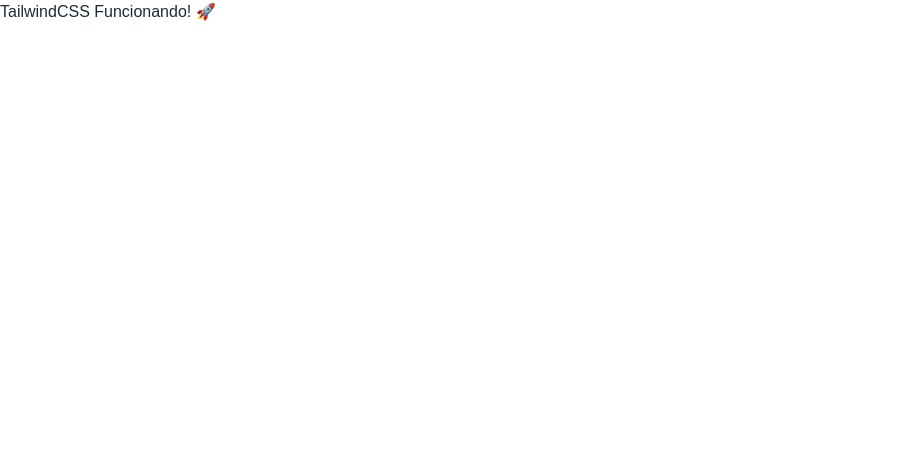
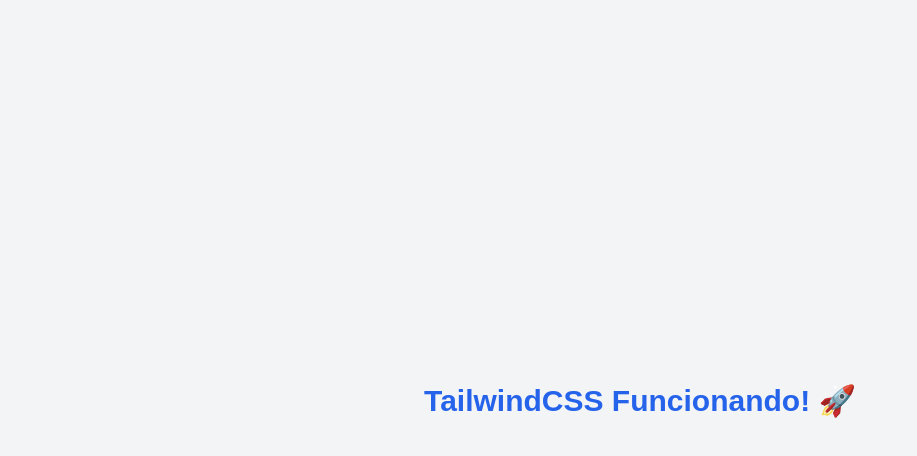
Before and after one commit to tercette/my-design-system, a Next.js app: page / in a window 1280 px wide. Shown: the top 456 px of the page, without its empty margins (0-917 px from the left). Built offline with nearby package versions, Linux system fonts and the light colour scheme.

Commit message:
fix: rotas corretas configuradas

```diff
--- a/tailwind.config.js
+++ b/tailwind.config.js
@@ -1,6 +1,12 @@
 /** @type {import('tailwindcss').Config} */
 module.exports = {
-  darkMode: 'class',
+  darkMode: "class",
+  content: [
+    "./src/app/**/*.{ts,tsx}",
+    "./src/components/**/*.{ts,tsx}",
+    "./src/lib/**/*.{ts,tsx}",
+    "./src/styles/**/*.{css}"
+  ],
   theme: {
     extend: {
       colors: {
```
